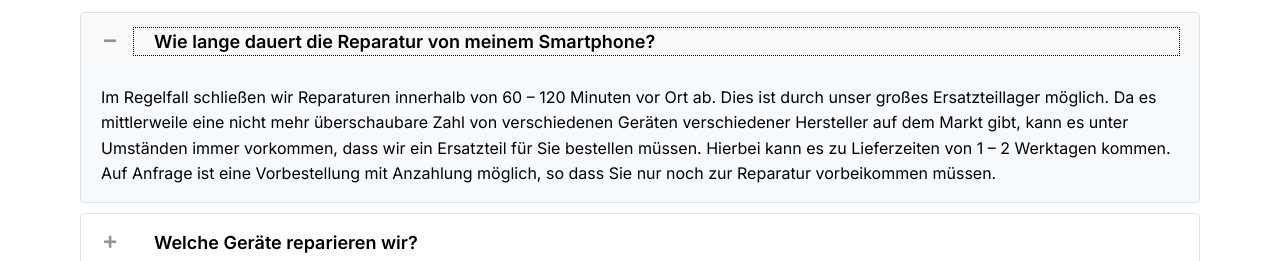
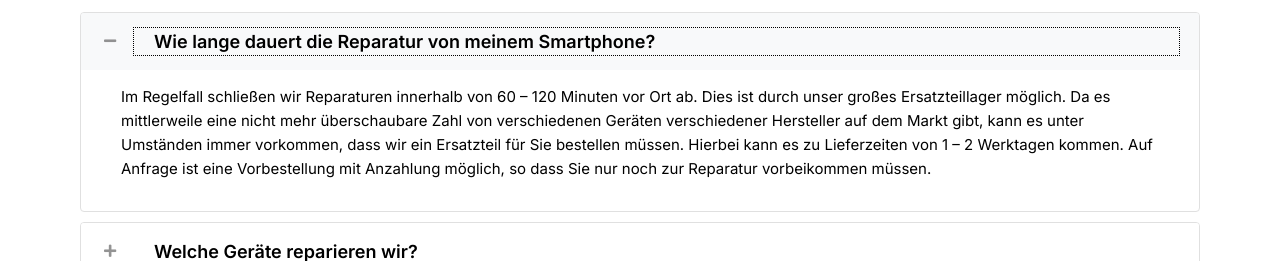
Before and after one commit to PrestiaMedia/iRepair, a React (Vite) app: page / in a window 1280 px wide. Both pictures are taken after a click on the tab "Wie lange dauert die Reparatur von meinem Smartphone?". Shown: the part 10092-10353 px from the top of the page. Built offline with nearby package versions, Linux system fonts and the light colour scheme; a web font is replaced by a local one.

Commit message:
Add smooth slide-down animation to FAQ accordion

```diff
--- a/src/components/FAQs.jsx
+++ b/src/components/FAQs.jsx
@@ -86,14 +86,19 @@ const FAQs = () => {
           <div
             id={`faq-content-${index}`}
             role="tabpanel"
-            className={`uabb-faq-content uabb-faq-contentzd2094bpho36 fl-clearfix ${openIndex === index ? 'faq-open' : 'faq-closed'}`}
+            className={`uabb-faq-content fl-clearfix ${openIndex === index ? 'faq-open' : 'faq-closed'}`}
             aria-expanded={openIndex === index}
             style={{
-              padding: openIndex === index ? '15px 20px' : '0 20px',
-              display: openIndex === index ? 'block' : 'none'
+              display: 'grid',
+              gridTemplateRows: openIndex === index ? '1fr' : '0fr',
+              transition: 'grid-template-rows 0.3s ease-in-out',
             }}
           >
-            <p style={{ whiteSpace: 'pre-line', margin: 0, lineHeight: '1.6' }}>{faq.answer}</p>
+            <div style={{ overflow: 'hidden' }}>
+              <div style={{ padding: '0 20px 15px 20px' }}>
+                <p style={{ whiteSpace: 'pre-line', margin: 0, lineHeight: '1.6', color: '#4a4a4a', fontSize: '15px' }}>{faq.answer}</p>
+              </div>
+            </div>
           </div>
         </div>
       ))}
```
